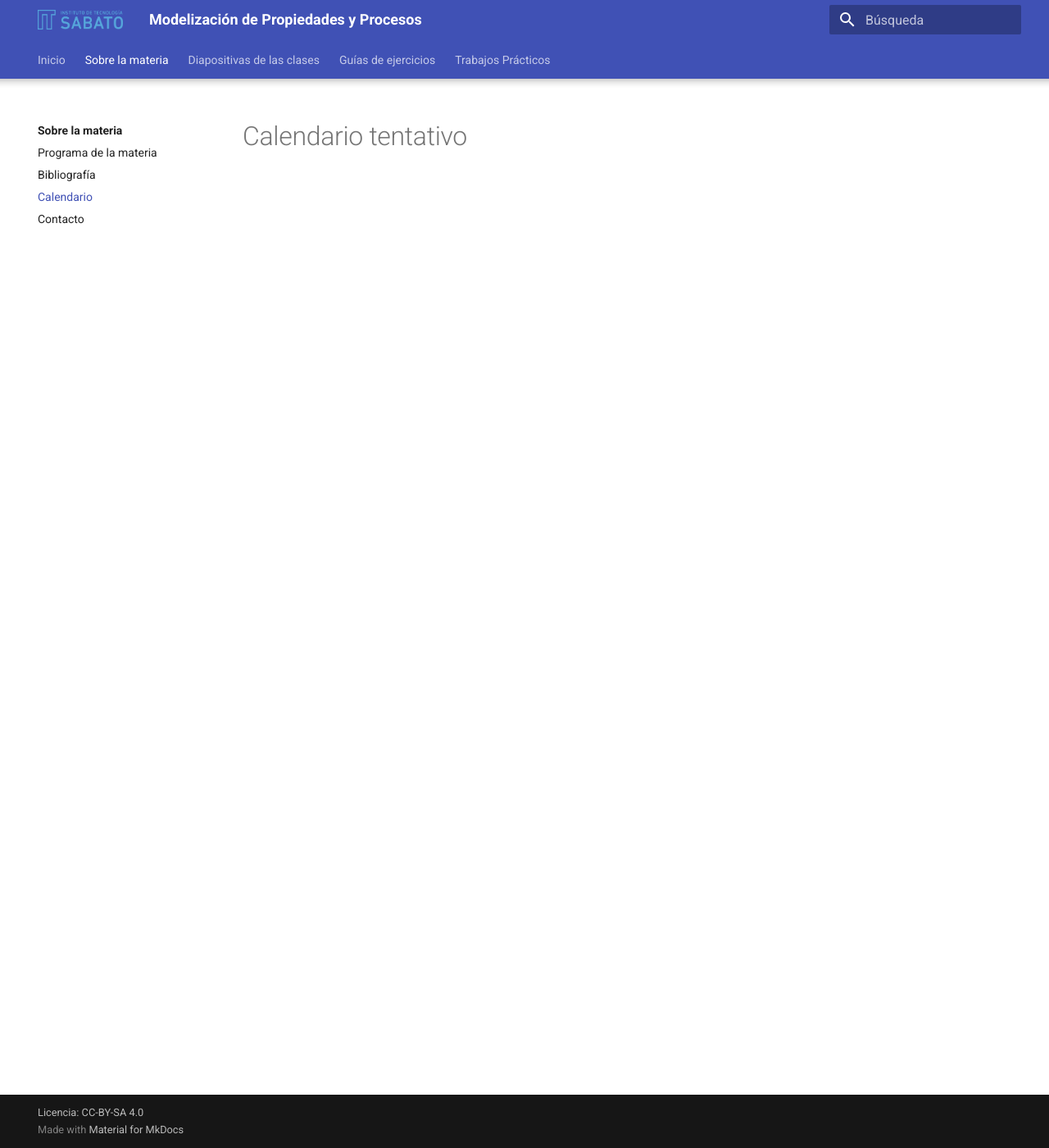
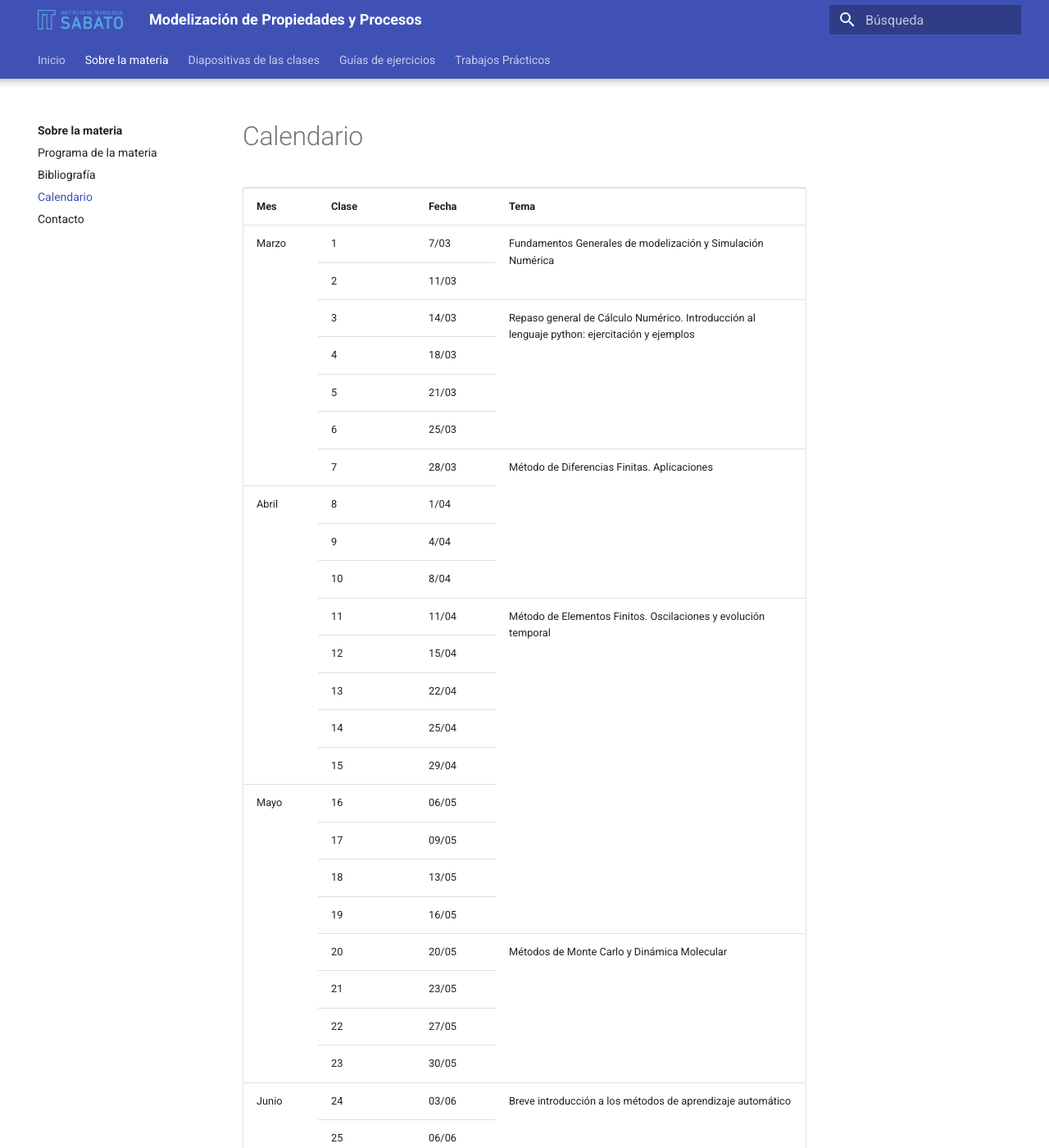
Before and after one commit to modelsabato/modelsabato.github.io, an MkDocs documentation site: the page built from docs/about/calendario.md, in a window 1280 px wide and 1400 px high. Shown: the whole window at 82% size. Built offline with MkDocs 1.6.1 and Material for MkDocs 9.7.7, drawn with Linux system fonts in a browser that asks for light colours; nearby versions of some CDN libraries; library files that are not in the unit come from our copies; some of the changed text lies outside the part shown.

Commit message:
modified:   docs/about/bibliografia.md 	modified:   docs/about/calendario.md

```diff
--- a/docs/about/calendario.md
+++ b/docs/about/calendario.md
@@ -1,5 +1,153 @@
----
-hide:
-    - toc
----
-# Calendario tentativo
+<table>
+<colgroup>
+<col style="width: 13%" />
+<col style="width: 17%" />
+<col style="width: 14%" />
+<col style="width: 54%" />
+</colgroup>
+<tbody>
+<tr class="odd">
+<td><strong>Mes</strong></td>
+<td><strong>Clase</strong></td>
+<td><strong>Fecha</strong></td>
+<td><strong>Tema</strong></td>
+</tr>
+<tr class="even">
+<td rowspan="7">Marzo</td>
+<td>1</td>
+<td>7/03</td>
+<td rowspan="2">Fundamentos Generales de modelización y Simulación
+Numérica</td>
+</tr>
+<tr class="odd">
+<td>2</td>
+<td>11/03</td>
+</tr>
+<tr class="even">
+<td>3</td>
+<td>14/03</td>
+<td rowspan="4">Repaso general de Cálculo Numérico. Introducción al
+lenguaje python: ejercitación y ejemplos</td>
+</tr>
+<tr class="odd">
+<td>4</td>
+<td>18/03</td>
+</tr>
+<tr class="even">
+<td>5</td>
+<td>21/03</td>
+</tr>
+<tr class="odd">
+<td>6</td>
+<td>25/03</td>
+</tr>
+<tr class="even">
+<td>7</td>
+<td>28/03</td>
+<td rowspan="4">Método de Diferencias Finitas. Aplicaciones</td>
+</tr>
+<tr class="odd">
+<td rowspan="8">Abril</td>
+<td>8</td>
+<td>1/04</td>
+</tr>
+<tr class="even">
+<td>9</td>
+<td>4/04</td>
+</tr>
+<tr class="odd">
+<td>10</td>
+<td>8/04</td>
+</tr>
+<tr class="even">
+<td>11</td>
+<td>11/04</td>
+<td rowspan="9">Método de Elementos Finitos. Oscilaciones y evolución
+temporal</td>
+</tr>
+<tr class="odd">
+<td>12</td>
+<td>15/04</td>
+</tr>
+<tr class="even">
+<td>13</td>
+<td>22/04</td>
+</tr>
+<tr class="odd">
+<td>14</td>
+<td>25/04</td>
+</tr>
+<tr class="even">
+<td>15</td>
+<td>29/04</td>
+</tr>
+<tr class="odd">
+<td rowspan="8">Mayo</td>
+<td>16</td>
+<td>06/05</td>
+</tr>
+<tr class="even">
+<td>17</td>
+<td>09/05</td>
+</tr>
+<tr class="odd">
+<td>18</td>
+<td>13/05</td>
+</tr>
+<tr class="even">
+<td>19</td>
+<td>16/05</td>
+</tr>
+<tr class="odd">
+<td>20</td>
+<td>20/05</td>
+<td rowspan="4">Métodos de Monte Carlo y Dinámica Molecular</td>
+</tr>
+<tr class="even">
+<td>21</td>
+<td>23/05</td>
+</tr>
+<tr class="odd">
+<td>22</td>
+<td>27/05</td>
+</tr>
+<tr class="even">
+<td>23</td>
+<td>30/05</td>
+</tr>
+<tr class="odd">
+<td rowspan="6">Junio</td>
+<td>24</td>
+<td>03/06</td>
+<td rowspan="4">Breve introducción a los métodos de aprendizaje
+automático</td>
+</tr>
+<tr class="even">
+<td>25</td>
+<td>06/06</td>
+</tr>
+<tr class="odd">
+<td>26</td>
+<td>10/06</td>
+</tr>
+<tr class="even">
+<td>27</td>
+<td>13/06</td>
+</tr>
+<tr class="odd">
+<td>28</td>
+<td>17/06</td>
+<td rowspan="2">Temas especiales dados por investigadores invitados</td>
+</tr>
+<tr class="even">
+<td>29</td>
+<td>24/06</td>
+</tr>
+<tr class="odd">
+<td>Julio</td>
+<td>Final</td>
+<td>A definir</td>
+<td>Exposición de un tema especial</td>
+</tr>
+</tbody>
+</table>
```
Also changed, not shown: docs/about/bibliografia.md (+54 -8 lines).
